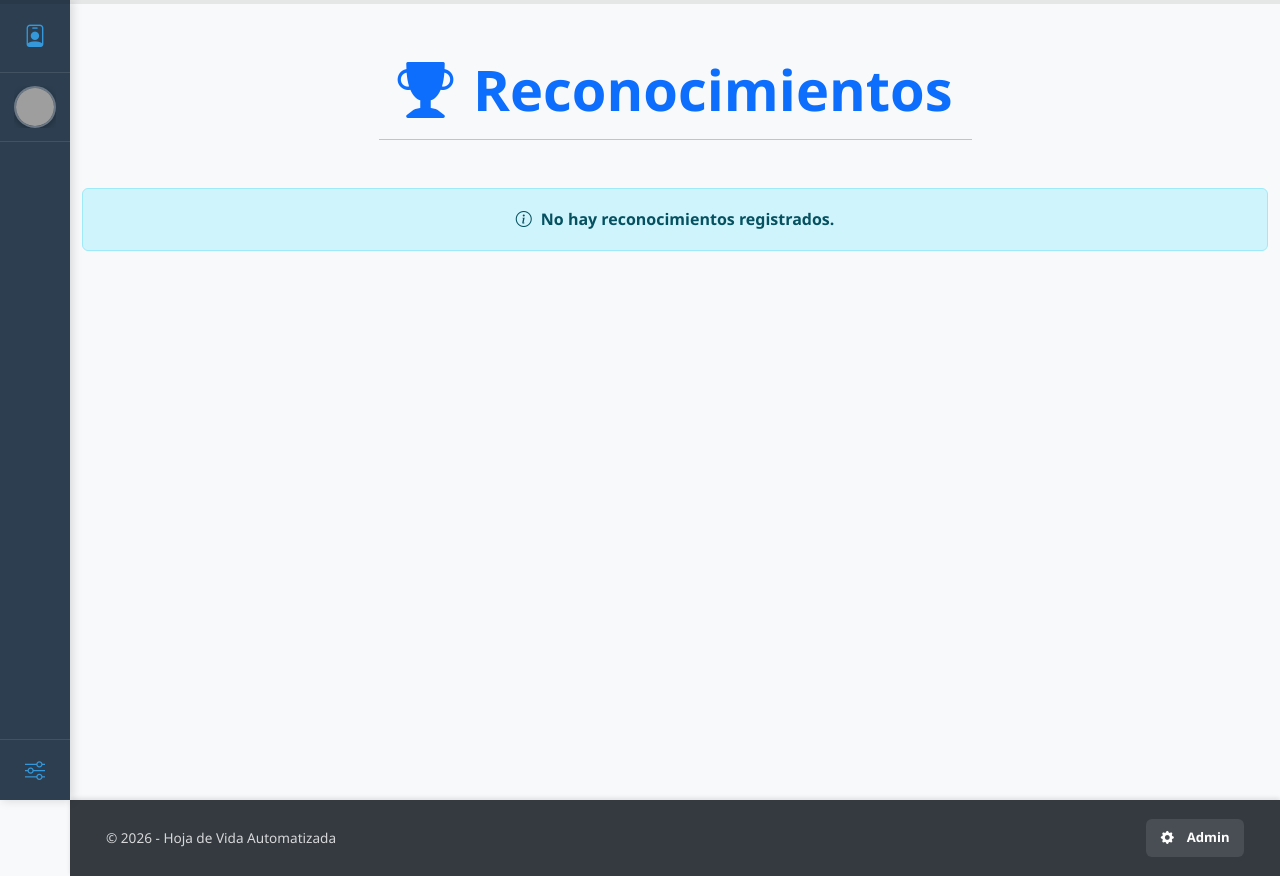
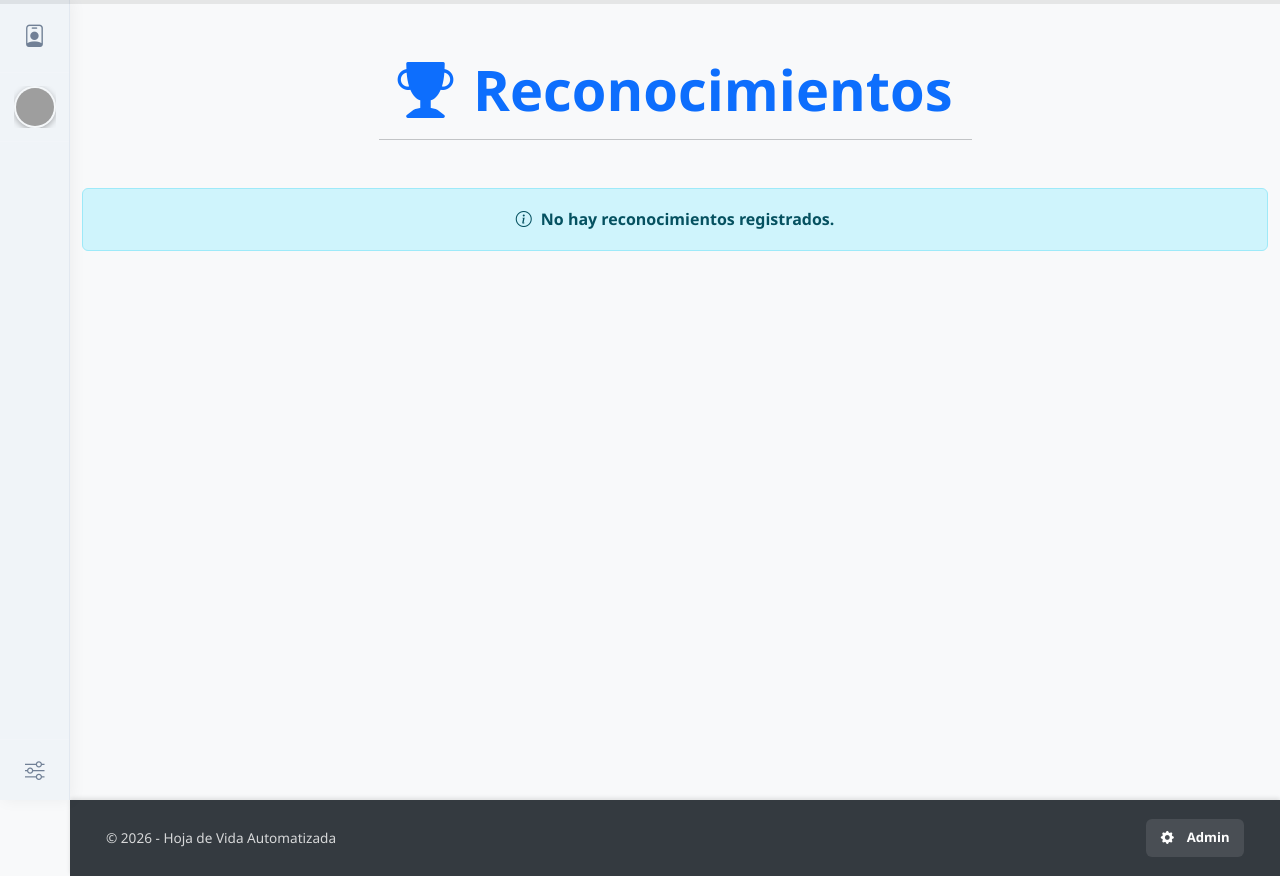
Before and after one commit to johnfralu/hojaDeVidaKelly, a Django app: template templates/curriculum/reconocimientos.html in a window 1280 px wide. Run offline with Django 3.2, Linux system fonts and the light colour scheme; the template is opened without the code that fills it, so the values that code supplies are empty; grey boxes are pictures that could not be loaded.

Commit message:
Colores pasteles

```diff
--- a/static/css/sidebar.css
+++ b/static/css/sidebar.css
@@ -5,10 +5,14 @@
 :root {
     --sidebar-width-collapsed: 70px;
     --sidebar-width-expanded: 260px;
-    --sidebar-bg: #2c3e50;
-    --sidebar-hover: #34495e;
-    --sidebar-active: #3498db;
-    --sidebar-text: #ecf0f1;
+
+    /* Colores Pastel */
+    --sidebar-bg: #f0f4f8;           /* Fondo claro y suave */
+    --sidebar-hover: #e2e8f0;        /* Un tono apenas más oscuro para el hover */
+    --sidebar-active: #718096;       /* Color de énfasis para iconos activos */
+    --sidebar-text: #2d3748;         /* Texto oscuro pero no negro puro */
+    --sidebar-accent: #b2b2ff;       /* Un toque de color pastel (Lavanda) */
+
     --transition-speed: 0.3s;
 }
 
@@ -65,6 +69,8 @@ body {
     overflow-x: hidden !important; /* Fuerza la desaparición del scroll horizontal */
     overflow-y: hidden !important;
     white-space: nowrap;
+    box-shadow: 2px 0 15px rgba(0, 0, 0, 0.05); /* Sombra mucho más sutil */
+    border-right: 1px solid #e2e8f0; /* Añade un borde fino para separar del contenido */
 }
 
 /* Expandido por hover o por pin */
@@ -212,8 +218,9 @@ body {
 }
 
 .sidebar-btn-pdf {
-    background: linear-gradient(135deg, #4facfe 0%, #00f2fe 100%);
-    color: white;
+    background: linear-gradient(135deg, #a1c4fd 0%, #c2e9fb 100%);
+    color: #4a5568; /* Texto gris oscuro para que sea legible sobre el pastel */
+    box-shadow: 0 4px 10px rgba(161, 196, 253, 0.3);
     border: none;
     padding: 0.4rem 1rem;
     border-radius: 20px;
@@ -327,9 +334,9 @@ body {
 
 .sidebar-btn-config {
     width: 100%;
-    background: rgba(255, 255, 255, 0.07);
-    color: rgba(255, 255, 255, 0.6);
-    border: 1px dashed rgba(255, 255, 255, 0.25);
+    background: #ffffff;
+    color: var(--sidebar-text);
+    border: 1px solid #cbd5e0;
     padding: 0.5rem 0.8rem;
     border-radius: 6px;
     font-size: 0.8rem;
@@ -402,6 +409,7 @@ body {
    ========================================== */
 
 .main-content {
+    background-color: #f7fafc; /* Blanco hueso pastel */
     margin-left: var(--sidebar-width-collapsed);
     transition: margin-left var(--transition-speed) ease;
     min-height: 100vh;
```
